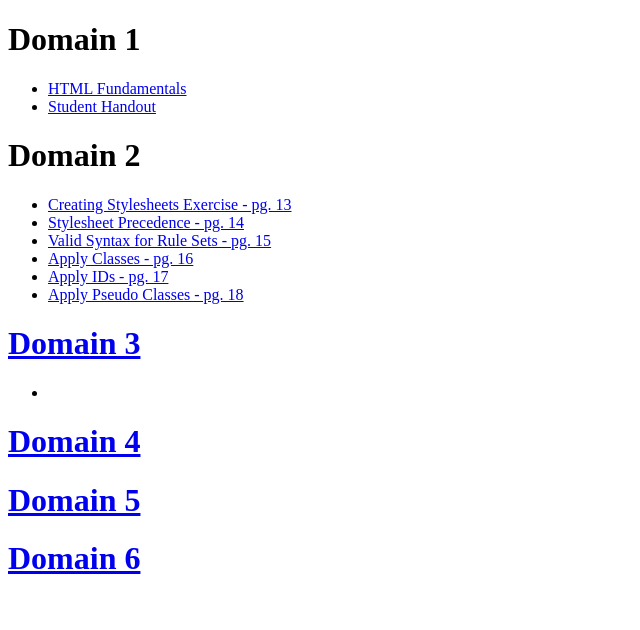
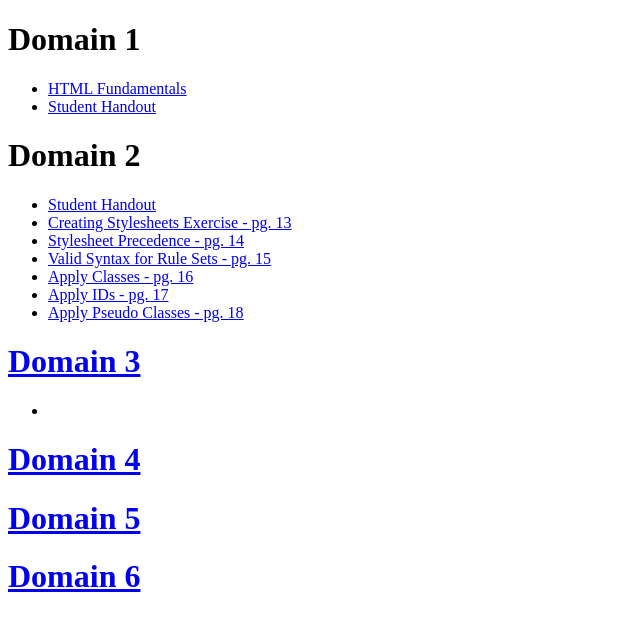
Before and after one commit to sabinah6/certprep.github.io, a plain HTML site: page index.html in a window 1280 px wide. Shown: the whole page, without its empty margins (0-640 px from the left). Drawn offline with Linux system fonts and the light colour scheme.

Commit message:
added domain 2 student handout

```diff
--- a/index.html
+++ b/index.html
@@ -14,6 +14,7 @@
 
   <h1> Domain 2 </h1>
   <ul>
+    <li> <a href="Domain 2/MusicStore2/handout2.png"> Student Handout </a></li>
     <li> <a href="Domain 2/MusicStore2/21a-index.html"> Creating Stylesheets Exercise - pg. 13 </li>
     <li> <a href="Domain 2/MusicStore2/21b-index.html"> Stylesheet Precedence - pg. 14 </li>
     <li> <a href="Domain 2/MusicStore2/22a-index.html"> Valid Syntax for Rule Sets - pg. 15 </li>
```
Also changed, not shown: Domain 2/MusicStore2/handout2.png (added).
